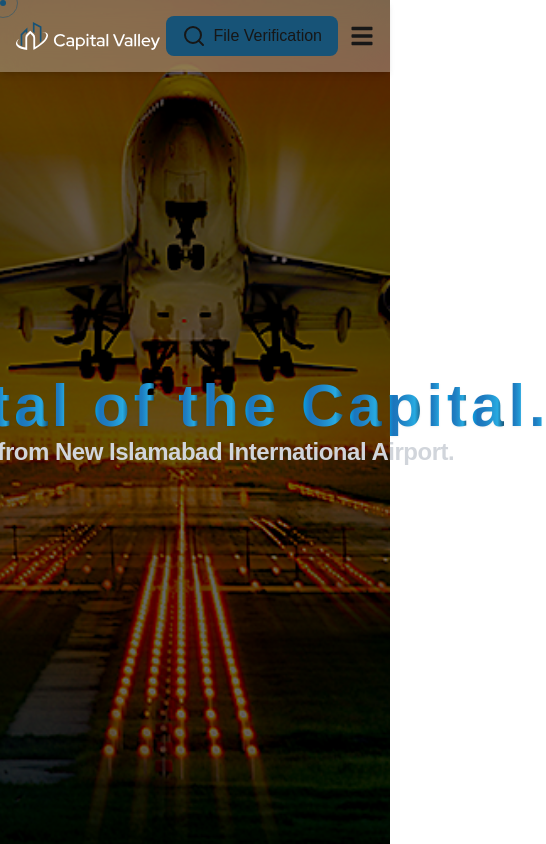
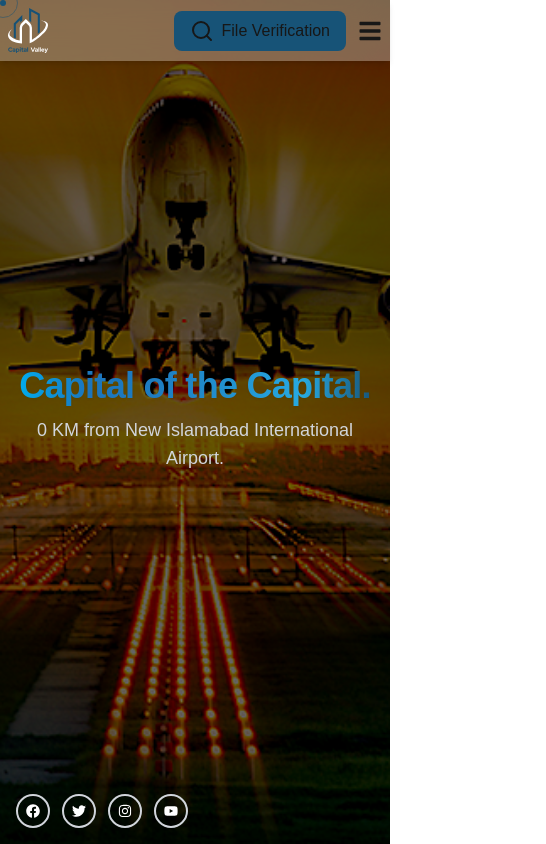
Before and after one commit to wahabsharif/capital-valley-v2, a Next.js app: page / in a window 390 px wide. Shown: the whole page, 546 px wide, since content can reach past the window. Built offline with nearby package versions, Linux system fonts and the light colour scheme.

Commit message:
Responsiveness

```diff
--- a/src/app/layout.tsx
+++ b/src/app/layout.tsx
@@ -4,6 +4,7 @@ import "@/styles/globals.css";
 import NavBar from "@/components/common/NavBar";
 import MobileNavBar from "@/components/common/MobileNavBar";
 import Cursor from "@/components/common/Cursor";
+import Head from "next/head";
 
 const geistSans = localFont({
   src: "./fonts/GeistVF.woff",
@@ -28,6 +29,10 @@ export default function RootLayout({
 }>) {
   return (
     <html lang="en">
+      <Head>
+        <meta name="viewport" content="width=device-width, initial-scale=1" />
+        {/* Other head elements like links or scripts */}
+      </Head>
       <body
         className={`${geistSans.variable} ${geistMono.variable} antialiased`}
       >
--- a/src/components/common/Cursor.tsx
+++ b/src/components/common/Cursor.tsx
@@ -9,8 +9,8 @@ const Cursor = () => {
   }, []);
   return (
     <>
-      <div className="mouse-cursor cursor-outer"></div>
-      <div className="mouse-cursor cursor-inner"></div>
+      <div className="sm:d-none mouse-cursor cursor-outer"></div>
+      <div className="sm:d-none mouse-cursor cursor-inner"></div>
     </>
   );
 };
--- a/src/components/common/MobileNavBar.tsx
+++ b/src/components/common/MobileNavBar.tsx
@@ -12,7 +12,7 @@ import {
   FaTwitter,
 } from "react-icons/fa";
 import Image from "next/image";
-import cvLogo from "@/assets/logo/cv-logo-white.svg";
+import cvLogo from "@/assets/logo/capital-valley-logo-white.svg";
 import FileVerification from "../fileVerification/FileVerificationButton";
 
 const socialLinks = [
@@ -31,7 +31,7 @@ const MobileNavBar: React.FC = () => {
 
   return (
     <nav className="playfair-font fixed top-0 left-0 w-full bg-white bg-opacity-30 dark:bg-black dark:bg-opacity-30 backdrop-blur-lg shadow-md z-50 md:hidden">
-      <div className="flex justify-between items-center p-4 container mx-auto">
+      <div className="flex justify-between items-center p-2 container mx-auto">
         {/* Left side: Logo */}
         <div className="flex-shrink-0">
           <Link href="/">
@@ -40,7 +40,7 @@ const MobileNavBar: React.FC = () => {
               alt="Logo"
               width={40}
               height={40}
-              className="w-36"
+              className="w-10"
             />
           </Link>
         </div>
--- a/src/components/home/Banner.tsx
+++ b/src/components/home/Banner.tsx
@@ -1,12 +1,14 @@
 import Image from "next/image";
 import React from "react";
+import { socialData } from "@/data/socialData";
 import bannerImage from "@/assets/home/home-banner.png";
-import GradualSpacing from "@/components/magicui/gradual-spacing";
-import BlurIn from "@/components/magicui/blur-in";
+import WordFadeIn from "@/components/magicui/word-fade-in";
+import BlurFade from "@/components/magicui/blur-fade";
+import Link from "next/link";
 
 const Banner = () => {
   return (
-    <div className="relative min-h-screen flex items-center justify-center">
+    <section className="relative min-h-screen flex items-center justify-center overflow-hidden">
       <Image
         src={bannerImage}
         alt="Banner Background"
@@ -16,19 +18,33 @@ const Banner = () => {
         className="z-0"
       />
 
-      <div className="absolute inset-0 bg-black bg-opacity-50 flex items-center justify-center p-8 text-center">
-        <div>
-          <GradualSpacing
-            className="text-6xl font-bold gradient-text"
-            text="Capital of the Capital."
+      <div className="absolute inset-0 bg-black bg-opacity-50 flex items-center justify-center p-4 md:p-8 text-center">
+        <div className="w-full max-w-lg md:max-w-2xl">
+          <WordFadeIn
+            className="text-4xl md:text-6xl font-extrabold gradient-text"
+            words="Capital of the Capital."
           />
-          <BlurIn
-            className="text-gray-300 text-2xl"
-            word="0 KM from New Islamabad International Airport."
-          />
+          <BlurFade className="text-gray-300 text-lg md:text-2xl mt-4">
+            <p>0 KM from New Islamabad International Airport.</p>
+          </BlurFade>
         </div>
       </div>
-    </div>
+
+      {/* Social Icons */}
+      <div className="absolute bottom-4 left-4 md:bottom-10 md:left-10 flex space-x-3 md:space-x-4 z-10">
+        {socialData.map(({ id, icon: Icon, link }) => (
+          <Link
+            key={id}
+            href={link}
+            target="_blank"
+            rel="noopener noreferrer"
+            className="border-2 p-2 md:p-4 border-gray-300 rounded-full"
+          >
+            <Icon className="text-white text-sm md:text-sm lg:text-md hover:text-thBlue transition-colors duration-300" />
+          </Link>
+        ))}
+      </div>
+    </section>
   );
 };
 
--- /dev/null
+++ b/src/components/magicui/blur-fade.tsx
@@ -0,0 +1,67 @@
+"use client";
+
+import { useRef } from "react";
+import {
+  AnimatePresence,
+  motion,
+  useInView,
+  UseInViewOptions,
+  Variants,
+} from "framer-motion";
+
+type MarginType = UseInViewOptions["margin"];
+
+interface BlurFadeProps {
+  children: React.ReactNode;
+  className?: string;
+  variant?: {
+    hidden: { y: number };
+    visible: { y: number };
+  };
+  duration?: number;
+  delay?: number;
+  yOffset?: number;
+  inView?: boolean;
+  inViewMargin?: MarginType;
+  blur?: string;
+}
+
+export default function BlurFade({
+  children,
+  className,
+  variant,
+  duration = 0.4,
+  delay = 0,
+  yOffset = 6,
+  inView = false,
+  inViewMargin = "-50px",
+  blur = "6px",
+}: BlurFadeProps) {
+  const ref = useRef(null);
+  const inViewResult = useInView(ref, { once: true, margin: inViewMargin });
+  const isInView = !inView || inViewResult;
+  const defaultVariants: Variants = {
+    hidden: { y: yOffset, opacity: 0, filter: `blur(${blur})` },
+    visible: { y: -yOffset, opacity: 1, filter: `blur(0px)` },
+  };
+  const combinedVariants = variant || defaultVariants;
+  return (
+    <AnimatePresence>
+      <motion.div
+        ref={ref}
+        initial="hidden"
+        animate={isInView ? "visible" : "hidden"}
+        exit="hidden"
+        variants={combinedVariants}
+        transition={{
+          delay: 0.04 + delay,
+          duration,
+          ease: "easeOut",
+        }}
+        className={className}
+      >
+        {children}
+      </motion.div>
+    </AnimatePresence>
+  );
+}
--- a/src/components/magicui/gradual-spacing.tsx
+++ b/src/components/magicui/gradual-spacing.tsx
@@ -1,7 +1,6 @@
 "use client";
 
 import { AnimatePresence, motion, Variants } from "framer-motion";
-
 import { cn } from "@/lib/utils";
 
 interface GradualSpacingProps {
@@ -23,8 +22,11 @@ export default function GradualSpacing({
   className,
 }: GradualSpacingProps) {
   return (
-    <div className="flex justify-center space-x-1">
+    <div className="flex justify-center w-full">
       <AnimatePresence>
+        <div className="inline-flex">
+          {" "}
+          {/* Use inline-flex to keep characters on one line */}
           {text.split("").map((char, i) => (
             <motion.h1
               key={i}
@@ -33,11 +35,12 @@ export default function GradualSpacing({
               exit="hidden"
               variants={framerProps}
               transition={{ duration, delay: i * delayMultiple }}
-            className={cn("drop-shadow-sm ", className)}
+              className={cn("drop-shadow-sm", className)} // Keep className for styling
             >
               {char === " " ? <span>&nbsp;</span> : char}
             </motion.h1>
           ))}
+        </div>
       </AnimatePresence>
     </div>
   );
--- /dev/null
+++ b/src/data/socialData.ts
@@ -0,0 +1,21 @@
+// socialData.ts
+import { FaFacebook, FaTwitter, FaInstagram, FaYoutube } from "react-icons/fa";
+
+export const socialData = [
+  {
+    id: 1,
+    icon: FaFacebook,
+    link: "https://www.facebook.com/capitalvalleyofficial",
+  },
+  { id: 2, icon: FaTwitter, link: "https://twitter.com/_capitalvalley" },
+  {
+    id: 3,
+    icon: FaInstagram,
+    link: "https://www.instagram.com/capitalvalleyofficial",
+  },
+  {
+    id: 3,
+    icon: FaYoutube,
+    link: "https://www.youtube.com/@capitalvalleyofficial",
+  },
+];
```
Also changed, not shown: src/components/magicui/sparkles-text.tsx (added, +152 -0 lines). Lines whose indentation alone changed are shown as unchanged.
